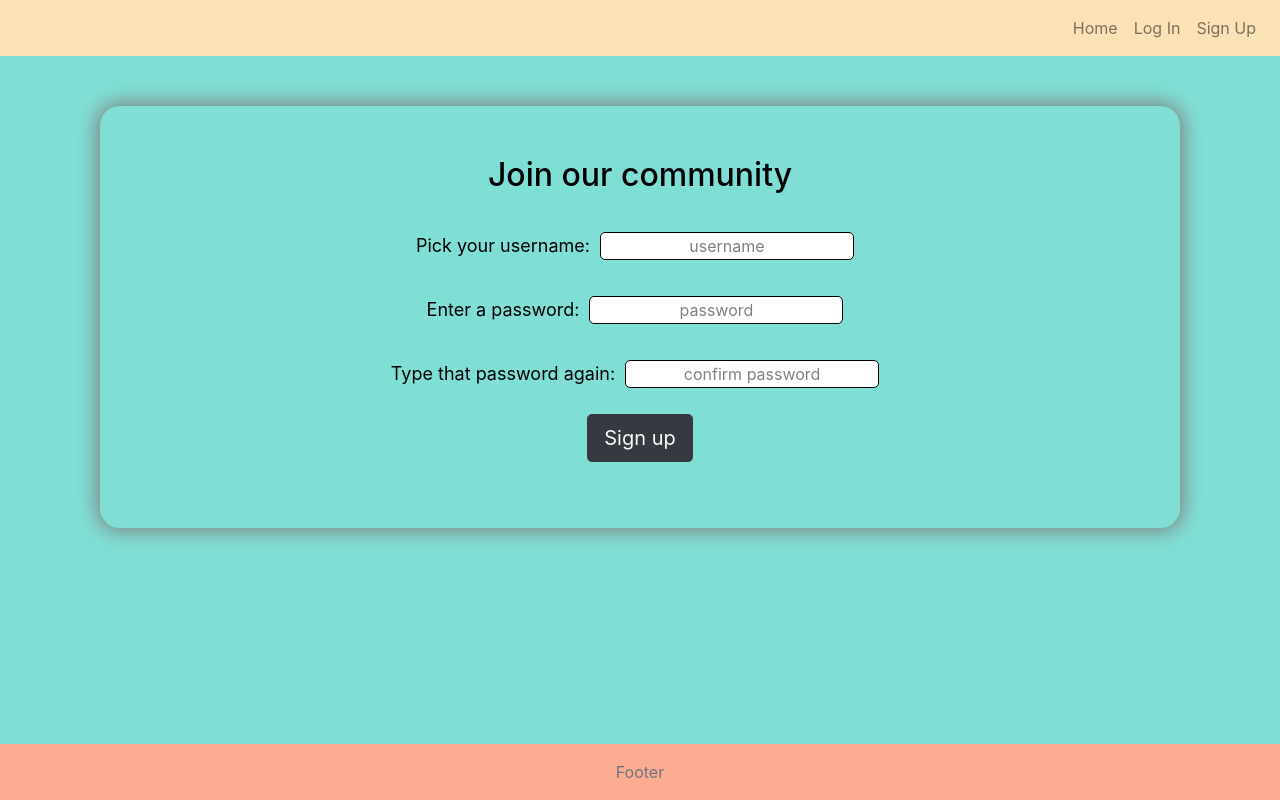
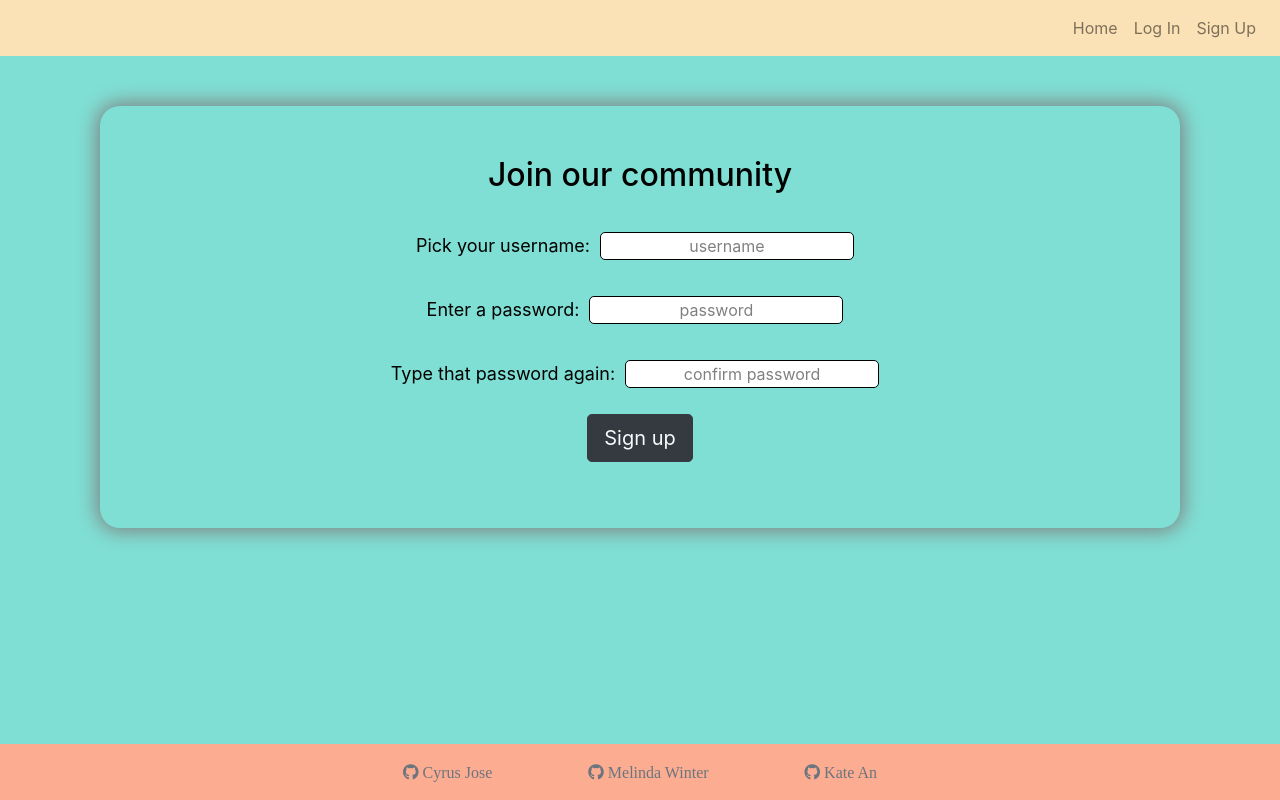
Before and after one commit to katean004/Spontaneous-Weekend-3.0, a React (Create React App) app: page /signup in a window 1280 px wide. Built offline with nearby package versions, Linux system fonts and the light colour scheme; no server answers.

Commit message:
Added our gh on footer

```diff
--- a/public/index.html
+++ b/public/index.html
@@ -11,35 +11,19 @@
     <link rel="icon" type="image/png" sizes="32x32" href="/favicon-32x32.png" />
     <link rel="icon" type="image/png" sizes="16x16" href="/favicon-16x16.png" />
     <link rel="manifest" href="/site.webmanifest" />
-    <!--
-      manifest.json provides metadata used when your web app is added to the
-      homescreen on Android. See https://developers.google.com/web/fundamentals/engage-and-retain/web-app-manifest/
-    -->
-    <!-- < link rel="manifest" href="%PUBLIC_URL%/manifest.json" /> -->
-    <!-- <link rel="shortcut icon" href="%PUBLIC_URL%/favicon.ico" /> -->
-    <!--
-      Notice the use of %PUBLIC_URL% in the tags above.
-      It will be replaced with the URL of the `public` folder during the build.
-      Only files inside the `public` folder can be referenced from the HTML.
 
-      Unlike "/favicon.ico" or "favicon.ico", "%PUBLIC_URL%/favicon.ico" will
-      work correctly both with client-side routing and a non-root public URL.
-      Learn how to configure a non-root public URL by running `npm run build`.
-    -->
+    <link
+    rel="stylesheet"
+    href="https://use.fontawesome.com/releases/v5.8.1/css/all.css"
+    integrity="sha384-50oBUHEmvpQ+1lW4y57PTFmhCaXp0ML5d60M1M7uH2+nqUivzIebhndOJK28anvf"
+    crossorigin="anonymous"
+  />
+
     <title>Spontaneous Weekend</title>
   </head>
   <body>
     <noscript> You need to enable JavaScript to run this app. </noscript>
     <div id="root"></div>
-    <!--
-      This HTML file is a template.
-      If you open it directly in the browser, you will see an empty page.
 
-      You can add webfonts, meta tags, or analytics to this file.
-      The build step will place the bundled scripts into the <body> tag.
-
-      To begin the development, run `npm start` or `yarn start`.
-      To create a production bundle, use `npm run build` or `yarn build`.
-    -->
   </body>
 </html>
--- a/src/components/Footer/Footer.js
+++ b/src/components/Footer/Footer.js
@@ -1,12 +1,30 @@
 import React from "react";
 import "./footer.css";
+import {Link} from "react-router-dom"
 
 export default function Footer() {
-  return (<div>
+  return (
+    <div>
       <footer className="mt-auto py-3 fixed-bottom">
-          <div className="container">
-              <span className="text-muted">Footer</span>
-          </div>
+        <div className="container">
+          <Link to="//github.com/cyrusjose">
+            <span className="text-muted px-5">
+              <i className="fab fa-github contactIcon"> Cyrus Jose</i>
+            </span>
+          </Link>
+          <Link to="//github.com/melindawinter">
+            <span className="text-muted px-5">
+              <i className="fab fa-github contactIcon"> Melinda Winter</i>
+            </span>
+          </Link>
+          <Link to="//github.com/katean004">
+            <span className="text-muted px-5">
+              <i className="fab fa-github contactIcon"> Kate An</i>
+            </span>
+          </Link>
+
+        </div>
       </footer>
-  </div>);
+    </div>
+  );
 }
```
